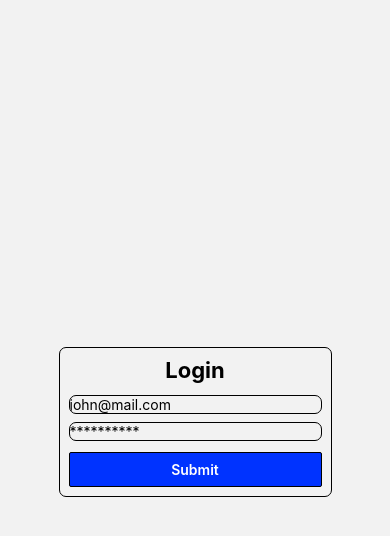
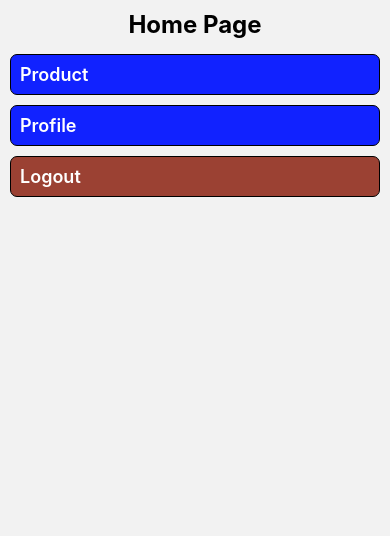
Before and after one commit to MatsRahmat/uas_mobile_react-native, a React Native app: screen /login in a window 390 px wide. Shown: the top 536 px of the page. Built offline with nearby package versions, Linux system fonts and the light colour scheme.

Commit message:
nggsj sdfsdfsd

```diff
--- a/App.tsx
+++ b/App.tsx
@@ -4,17 +4,60 @@ import { StyleSheet, Text, View } from 'react-native';
 import { NavigationContainer } from '@react-navigation/native';
 import LoginScreen from './pages/Login';
 import HomeScreen from './pages/Home';
+import React, { createContext, useState } from 'react';
 
 const Stack = createNativeStackNavigator();
 
+interface UserInterface {
+  email: string,
+  username: string
+}
+
+export type AuthContextType = {
+  user?: {
+    email?: string,
+    username?: string
+  }
+  token?: string,
+  isLogin?: boolean,
+  login: (token: string, user: UserInterface) => void,
+  logout: () => void
+}
+
+
+export const AuthContext = createContext<AuthContextType>({
+  isLogin: false,
+  login: () => { },
+  logout: () => { }
+});
+
 export default function App() {
+
+  const [isLogin, setIsLogin] = useState(true);
+  const [user, setUser] = useState<UserInterface>({ email: "", username: "" });
+  const [token, setToken] = useState<string | undefined>('');
+
+
+  const handleLogin = async (token: string, user: UserInterface) => {
+    //* Logic Login
+    setUser(user);
+    setToken(token);
+    setIsLogin(true);
+  };
+  const handleLogout = async () => {
+    //* Logic Login
+    setIsLogin(false);
+  };
+
   return (
-    <NavigationContainer>
-      <Stack.Navigator>
-        <Stack.Screen name='login' component={LoginScreen} options={{ headerShown: false }} />
-        <Stack.Screen name='home' component={HomeScreen} options={{ headerShown: false }} />
-      </Stack.Navigator>
-    </NavigationContainer>
+    <AuthContext.Provider value={{ login: handleLogin, logout: handleLogout, isLogin, user, token }}>
+      <NavigationContainer>
+        <Stack.Navigator initialRouteName='home'>
+          <Stack.Screen name='login' component={LoginScreen} options={{ headerShown: false }} />
+          <Stack.Screen name='home' component={HomeScreen} options={{ headerShown: false }} />
+        </Stack.Navigator>
+      </NavigationContainer>
+    </AuthContext.Provider>
   );
 }
 
--- a/pages/Home.tsx
+++ b/pages/Home.tsx
@@ -1,16 +1,84 @@
-import { Text, View } from "react-native";
+import { StyleSheet, Text, TouchableOpacity, View } from "react-native";
 import SafeArea from "../components/SafeArea";
+import { useContext, useEffect } from "react";
+import { useNavigation } from "@react-navigation/native";
+import { AuthContext } from "../App";
 
 export default function HomeScreen() {
+
+    const { isLogin, logout } = useContext(AuthContext);
+    const navigation = useNavigation();
+
+
+    const handleNavigate = (path: string) => {
+        navigation.navigate(path);
+    }
+
+
+    useEffect(() => {
+        if (!isLogin) {
+            navigation.navigate('login');
+        }
+    }, [isLogin]);
+
     return (
         <>
             <SafeArea>
-                <View style={{ padding: 10 }}>
-                    <Text>
-                        Ini Home Page
-                    </Text>
-                </View>
+                <>
+                    <View style={{ padding: 10 }}>
+                        <Text style={styles.textTitle}>
+                            Home Page
+                        </Text>
+                    </View>
+                    <View style={styles.continer}>
+                        <TouchableOpacity onPress={() => handleNavigate('product')} style={{ ...styles.button, ...styles.bgBlue }}>
+                            <Text style={styles.textBtn}>
+                                Product
+                            </Text>
+                        </TouchableOpacity>
+                        <TouchableOpacity onPress={() => handleNavigate('profile')} style={{ ...styles.button, ...styles.bgBlue }}>
+                            <Text style={styles.textBtn}>
+                                Profile
+                            </Text>
+                        </TouchableOpacity>
+                        <TouchableOpacity onPress={logout} style={{ ...styles.button, ...styles.bgOrange }}>
+                            <Text style={styles.textBtn}>
+                                Logout
+                            </Text>
+                        </TouchableOpacity>
+                    </View>
+                </>
             </SafeArea>
         </>
     )
 }
+
+
+const styles = StyleSheet.create({
+    textTitle: {
+        textAlign: "center",
+        fontSize: 24,
+        fontWeight: 700,
+    },
+    button: {
+        borderColor: "#000",
+        borderRadius: 7,
+        padding: 9,
+        borderWidth: 1,
+        marginVertical: 5
+    },
+    continer: {
+        paddingHorizontal: 10,
+    },
+    textBtn: {
+        color: "#fff",
+        fontSize: 18,
+        fontWeight: 600
+    },
+    bgBlue: {
+        backgroundColor: "#12f"
+    },
+    bgOrange: {
+        backgroundColor: "#9B4133"
+    }
+});
--- a/pages/Login.tsx
+++ b/pages/Login.tsx
@@ -1,12 +1,14 @@
 import { StyleSheet, Text, TouchableOpacity, View, TextInput, GestureResponderEvent, ActivityIndicator } from "react-native";
 import SafeArea from "../components/SafeArea";
-import { useState } from "react";
+import { useContext, useEffect, useState } from "react";
 import { useNavigation } from "@react-navigation/native";
+import { AuthContext } from "../App";
 
 const TIME_DELAY = 3000;
 
 export default function LoginScreen() {
 
+    const { login, isLogin } = useContext(AuthContext);
     const navigation = useNavigation();
 
     const [email, setEmail] = useState('');
@@ -27,6 +29,7 @@ export default function LoginScreen() {
         setLoading(true);
         if (validateInput()) {
             setTimeout(() => {
+                login('tokenBase64', { email: "user@mail.com", username: "Jajang" });
                 navigation.navigate('home', { token: "ini_token_user" });
                 setLoading(false);
             }, TIME_DELAY)
@@ -42,6 +45,12 @@ export default function LoginScreen() {
             </View>
         )
     }
+
+    useEffect(() => {
+        if (isLogin) {
+            navigation.navigate('home');
+        }
+    }, [isLogin])
 
     return (
         <SafeArea>
```
Also changed, not shown: context/AuthContext.tsx (added).
